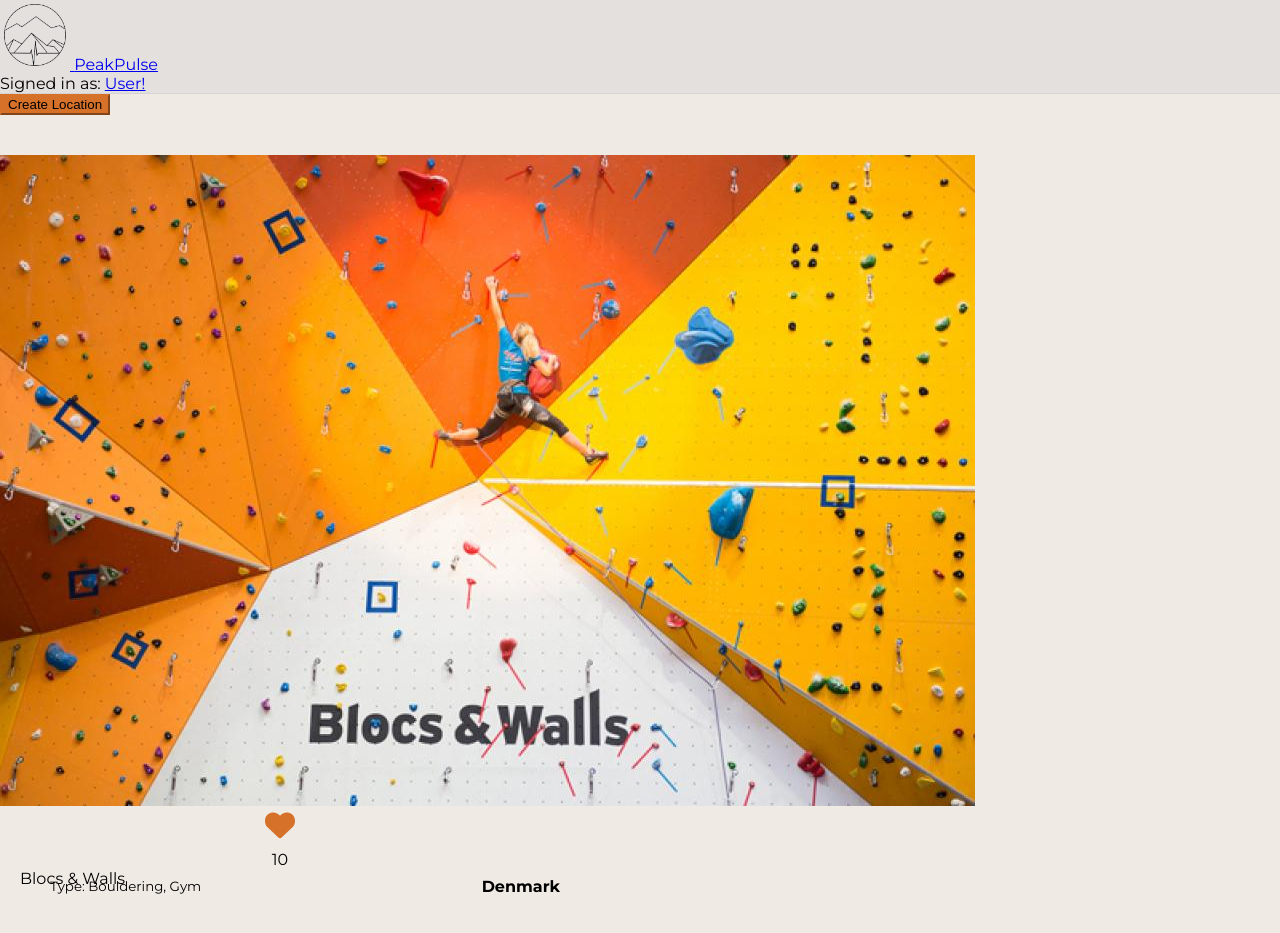
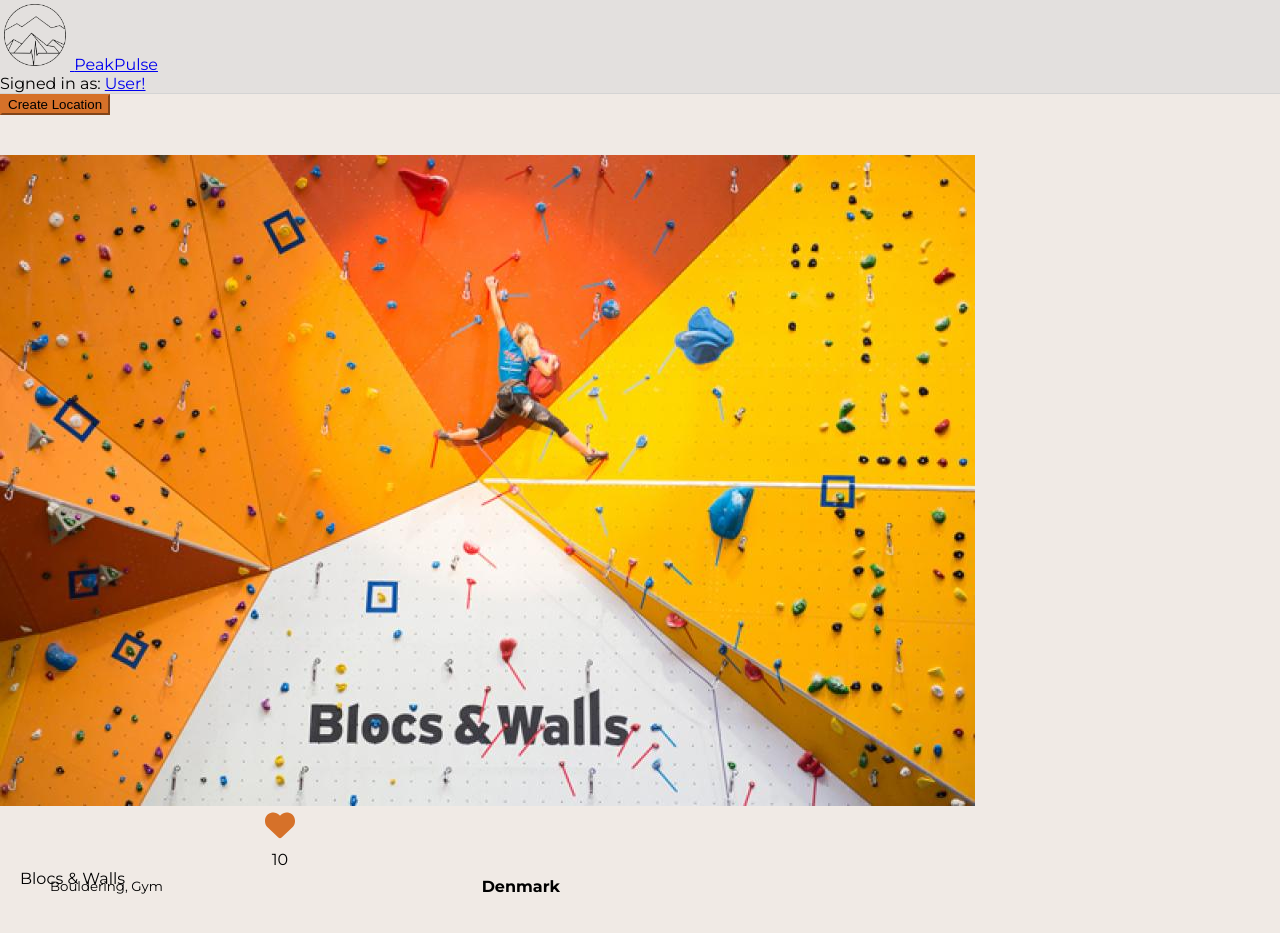
Before and after one commit to Chris-cvR/TID-React-Climbing-Platform, a React (Create React App) app: page / in a window 1280 px wide. Shown: the top 933 px of the page. Built offline with nearby package versions, Linux system fonts and the light colour scheme.

Commit message:
changed card

```diff
--- a/src/components/common/LocationCard.js
+++ b/src/components/common/LocationCard.js
@@ -27,13 +27,13 @@ function LocationCard({ picture, Title }) {
                                 <Card.Title className="truncate-text">{LocationTitle}</Card.Title>
                             </div>
                             <div className="location-place">
-                                <Card.Subtitle><b>Denmark</b></Card.Subtitle>
+                                <Card.Subtitle className="location-country"><b>Denmark</b></Card.Subtitle>
                             </div>
                         </div>
                     </div>
                     <div>
                         <Card.Text>
-                            <small className="text-muted">Type: Bouldering, Gym</small>
+                            <small className="text-muted">Bouldering, Gym</small>
                         </Card.Text>
                     </div>
                 </Card.Body>
```
